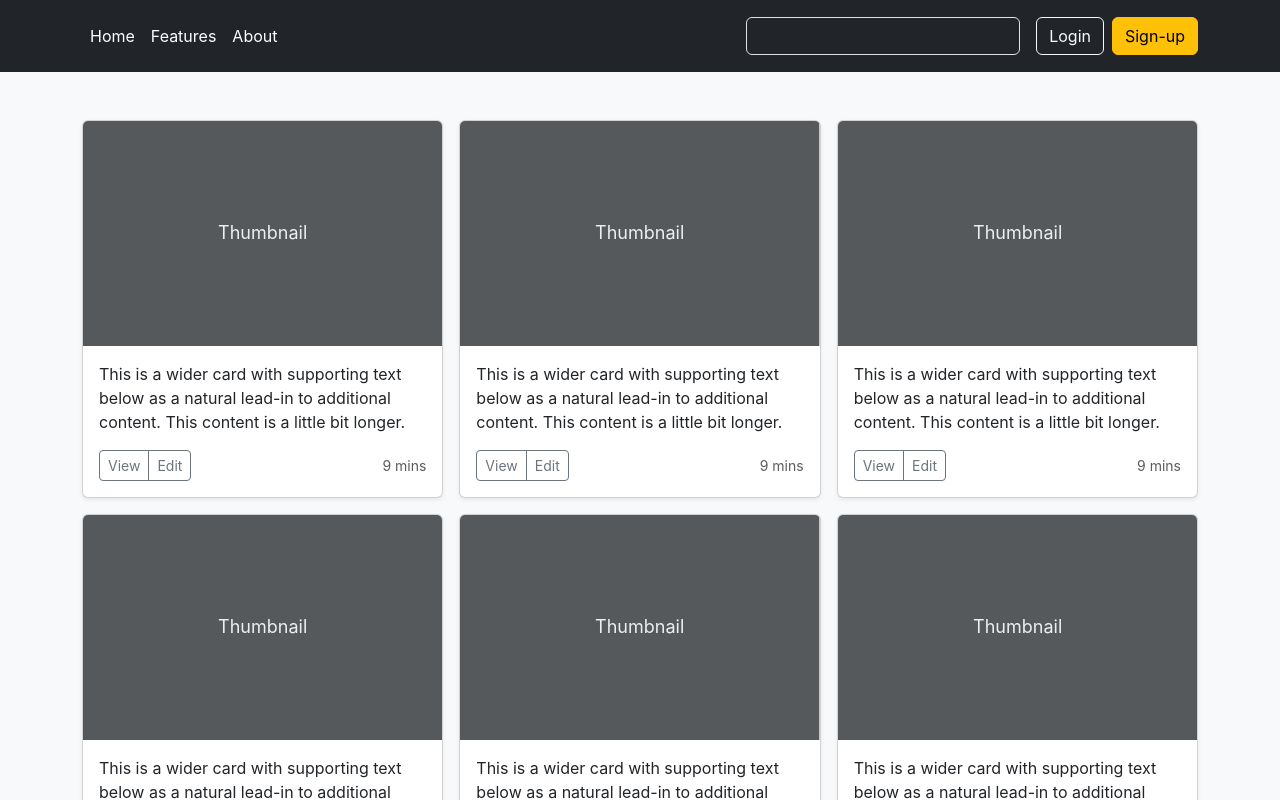
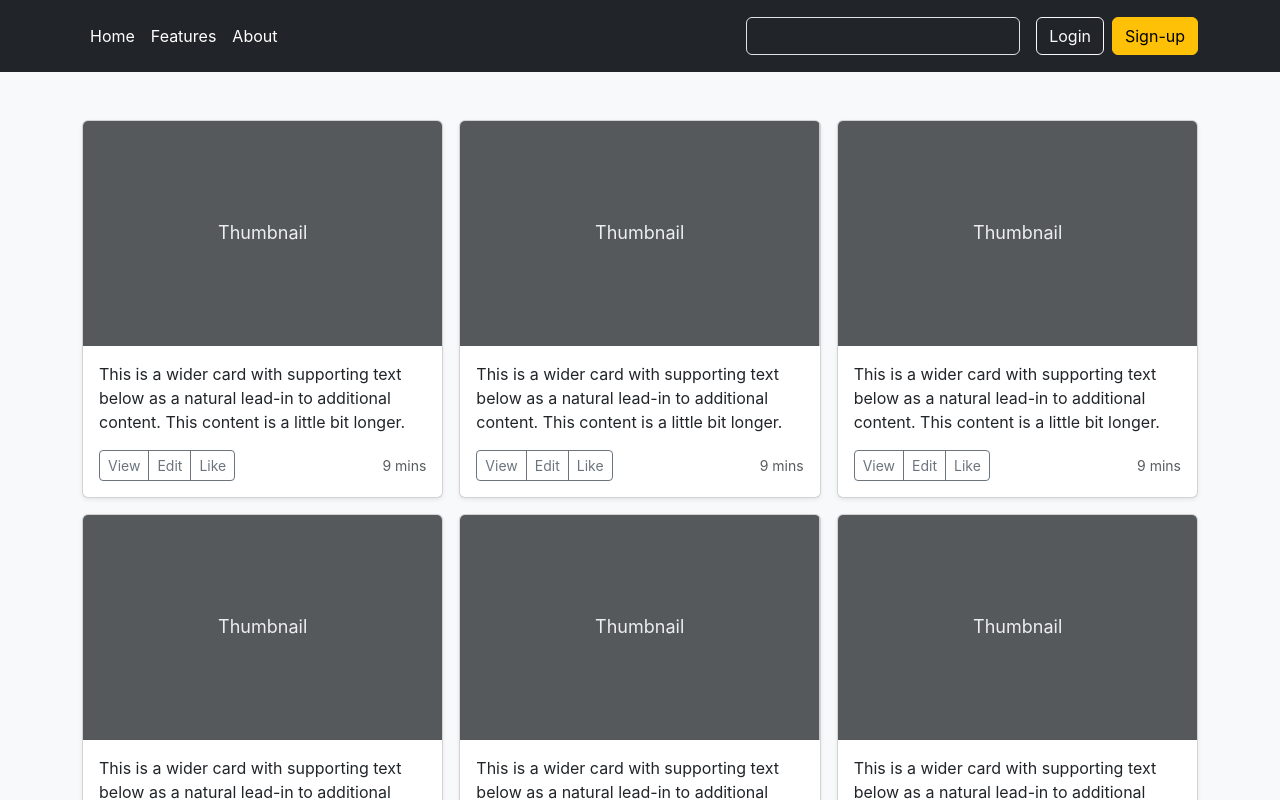
Before and after one commit to wldus1208/team_react_front, a React (Create React App) app: page / in a window 1280 px wide. Shown: the top 800 px of the page. Built offline with nearby package versions, Linux system fonts and the light colour scheme.

Commit message:
modified:   src/components/Card.jsx 	modified:   src/components/Home.jsx 	new file:   src/components/like.js

```diff
--- a/src/components/Card.jsx
+++ b/src/components/Card.jsx
@@ -1,6 +1,10 @@
 import React from 'react';
+import Like from './like';
+const Card = (props) => {
 
-const Card = () => (
+  console.log(props);
+
+  return (
     <div className="col">
       <div className="card shadow-sm">
         {/* Card 내용 */}
@@ -15,12 +19,14 @@ const Card = () => (
             <div className="btn-group">
               <button type="button" className="btn btn-sm btn-outline-secondary">View</button>
               <button type="button" className="btn btn-sm btn-outline-secondary">Edit</button>
+              <Like likeyn="Y" b_no={props.b_no}>like</Like>
             </div>
             <small className="text-body-secondary">9 mins</small>
           </div>
         </div>
       </div>
     </div>
-);
+  )
+}
 
 export default Card;
--- a/src/components/Home.jsx
+++ b/src/components/Home.jsx
@@ -11,7 +11,7 @@ const AlbumPage = () => {
       <div className="container">
         <div className="row row-cols-1 row-cols-sm-2 row-cols-md-3 g-3">
           {cards.map((_, index) => (
-            <Card key={index} />
+            <Card key={index} b_no={index}/>
           ))}
         </div>
       </div>
--- /dev/null
+++ b/src/components/like.js
@@ -0,0 +1,49 @@
+// src/AlbumPage.js
+
+import React from 'react';
+import Card from './Card'; // Card 컴포넌트의 경로가 올바른지 확인하세요.
+import axios from 'axios'
+const Like = (props) => {
+  const cards = Array.from({ length: 9 }); // 9개의 카드를 생성하기 위한 배열
+  //const b_no = props.b_no;
+  let b_no = props.b_no;
+  let likeyn = props.likeyn;
+
+
+
+
+  const likeUpdate = () => {
+
+    let params = new FormData()
+
+    //params.append('loginId', sessionStorage.getItem('loginId'));
+    params.append('b_no', b_no);
+    params.append('likeyn', likeyn);
+    params.append('loginid', 'admin');
+
+
+    const test = async() => {
+      await axios
+      .post('/updateLike.do', params)
+      .then((res) => {
+        console.log('updateLike res start')
+        alert('등록성공')
+
+        //listSearch() //재출력
+      })
+      .catch((err) => {
+        console.log('updateLike catch start')
+        alert(err.message)
+      })
+    }
+
+    test();
+  }
+
+
+  return (
+    <button type="button" className="btn btn-sm btn-outline-secondary" onClick={likeUpdate} >Like</button>
+  )
+};
+
+export default Like;
```
Lines whose indentation alone changed are shown as unchanged.
